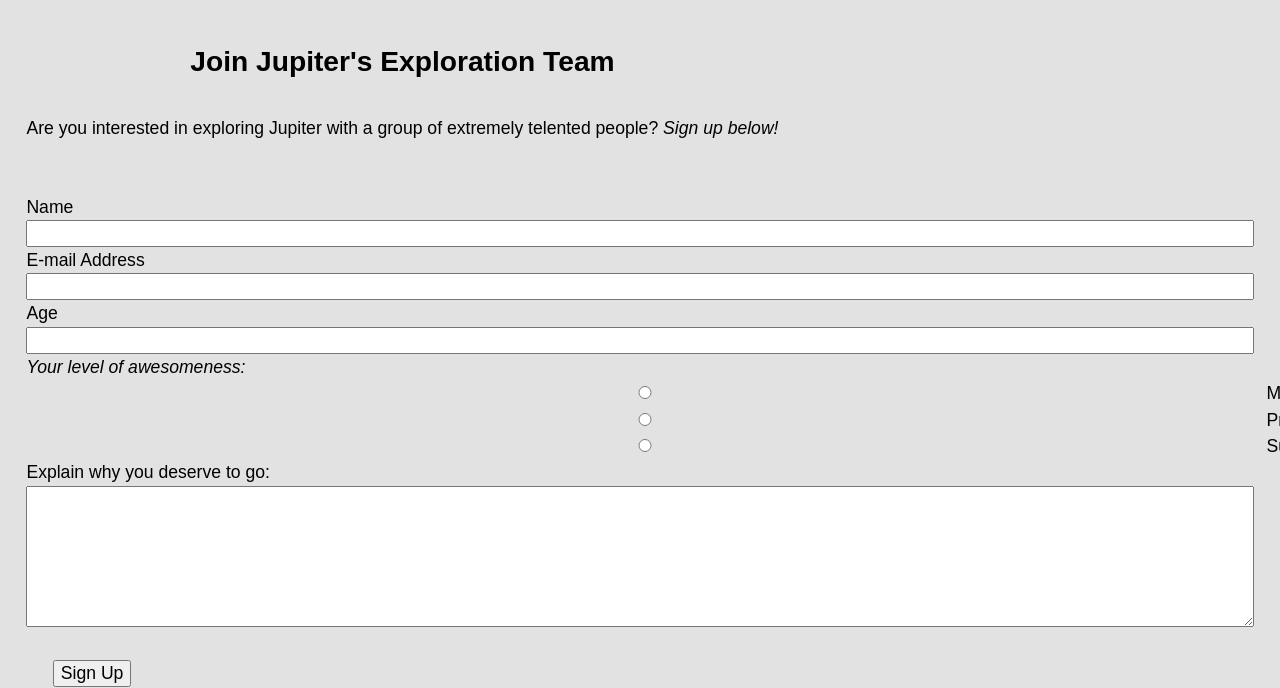
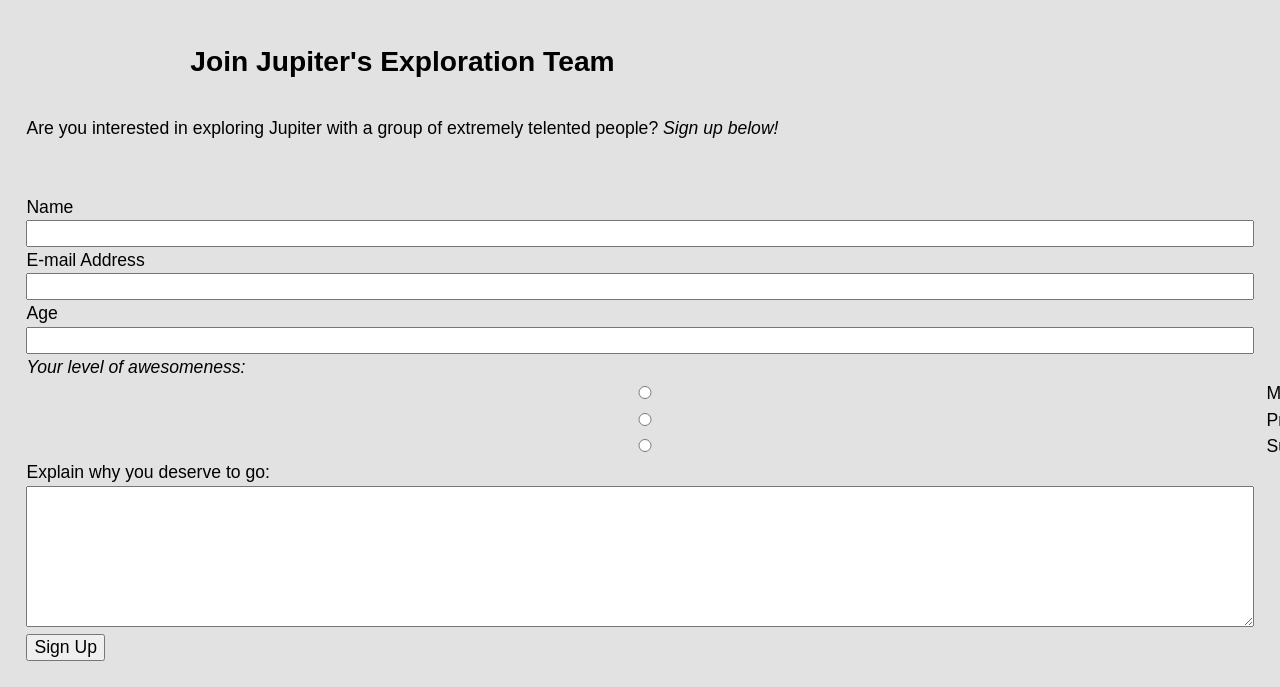
Before and after one commit to shelbyboyd/dsn1675-planet-website, a plain HTML site: page exploration.html in a window 1280 px wide. Shown: the part 123-811 px from the top of the page. Drawn offline with Linux system fonts and the light colour scheme.

Commit message:
fixed spacing in classes

```diff
--- a/css/main.css
+++ b/css/main.css
@@ -131,7 +131,6 @@ img {
 
 .center {
     text-align: center;
-    display: inline-block;
 }
 
 
--- a/exploration.html
+++ b/exploration.html
@@ -41,7 +41,7 @@
         <p class="gutter">Are you interested in exploring Jupiter with a group of extremely telented people? <em>Sign up below!</em></p>
         </div>
 
-        <div class="island" "pad-bottom-half">
+        <div class="island pad-bottom-half">
         <div>
             <label for="name">Name</label>
             <input type="text" id="name">
@@ -81,7 +81,7 @@
             <textarea id="explain-why-you-deserve-to-go"></textarea>
         </div>
 
-        <div class="island" "center">
+        <div class="center">
             <button type="submit">Sign Up</button>
         </div>
         </div>
@@ -90,7 +90,7 @@
        <footer class="footer island">
                 <div class="grid">
                 <div role="contentinfo" class="unit unit-xs-1 unit-s-1 unit-m-1-2 unit-l-1-2 ">
-                 <p class=" push-0">© 2014 Jupiter Planetary Consortium </p>
+                 <p class="push-0">© 2014 Jupiter Planetary Consortium </p>
                 </div>
                     <nav class="unit unit-xs-1 unit-s-1 unit-m-1-2 unit-l-1-2">
                         <ul class="nav giga">
```
